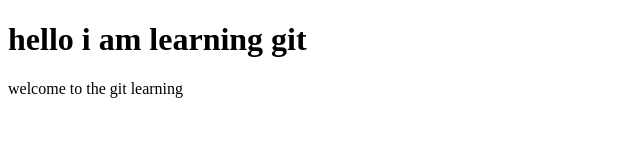
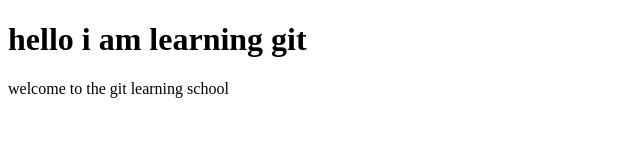
Before and after one commit to Nivetha-Rajan1995/task_05, a plain HTML site: page index.html in a window 1280 px wide. Shown: the full height of the page, 0-640 px from the left. Drawn offline with Linux system fonts and the light colour scheme.

Commit message:
p change

```diff
--- a/index.html
+++ b/index.html
@@ -12,7 +12,7 @@
         hello i am learning git
     </h1>
     <p>
-        welcome to the git learning
+        welcome to the git learning school
     </p>
 </body>
 
```
